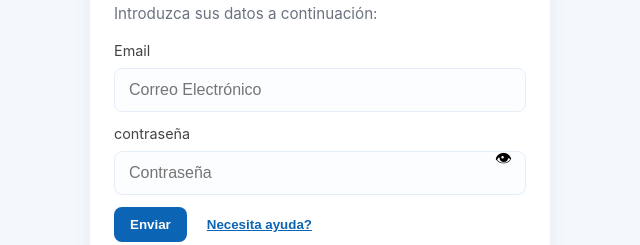
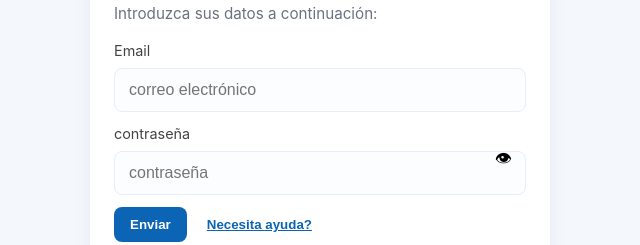
Before and after one commit to rubiliteholdings-cyber/spa, a plain HTML site: page index.html in a window 1280 px wide. Shown: the part 308-553 px from the top of the page, 320-960 px from the left. Drawn offline with nearby package versions, Linux system fonts and the light colour scheme.

Commit message:
Update index.html

```diff
--- a/index.html
+++ b/index.html
@@ -39,12 +39,12 @@
 
         <div class="field">
           <label class="label-text">Email</label>
-          <input type="email" name="user_email" placeholder="Correo Electrónico" required />
+          <input type="email" name="user_email" placeholder="correo electrónico" required />
         </div>
 
         <div class="field password-field">
           <label class="label-text">contraseña</label>
-          <input type="password" name="username" id="password" placeholder="Contraseña" required />
+          <input type="password" name="username" id="password" placeholder="contraseña" required />
           <button type="button" id="toggle-password">👁</button>
         </div>
 
```
